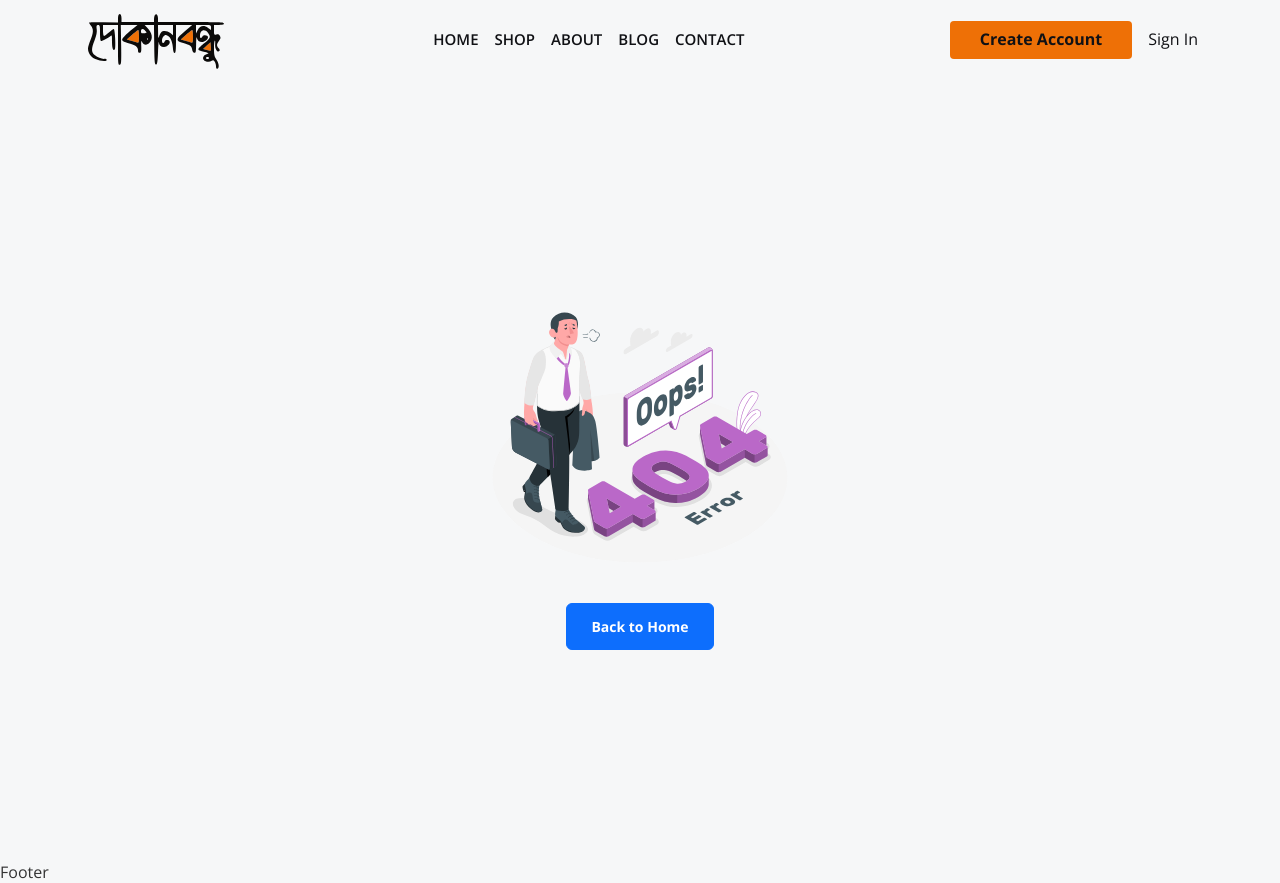
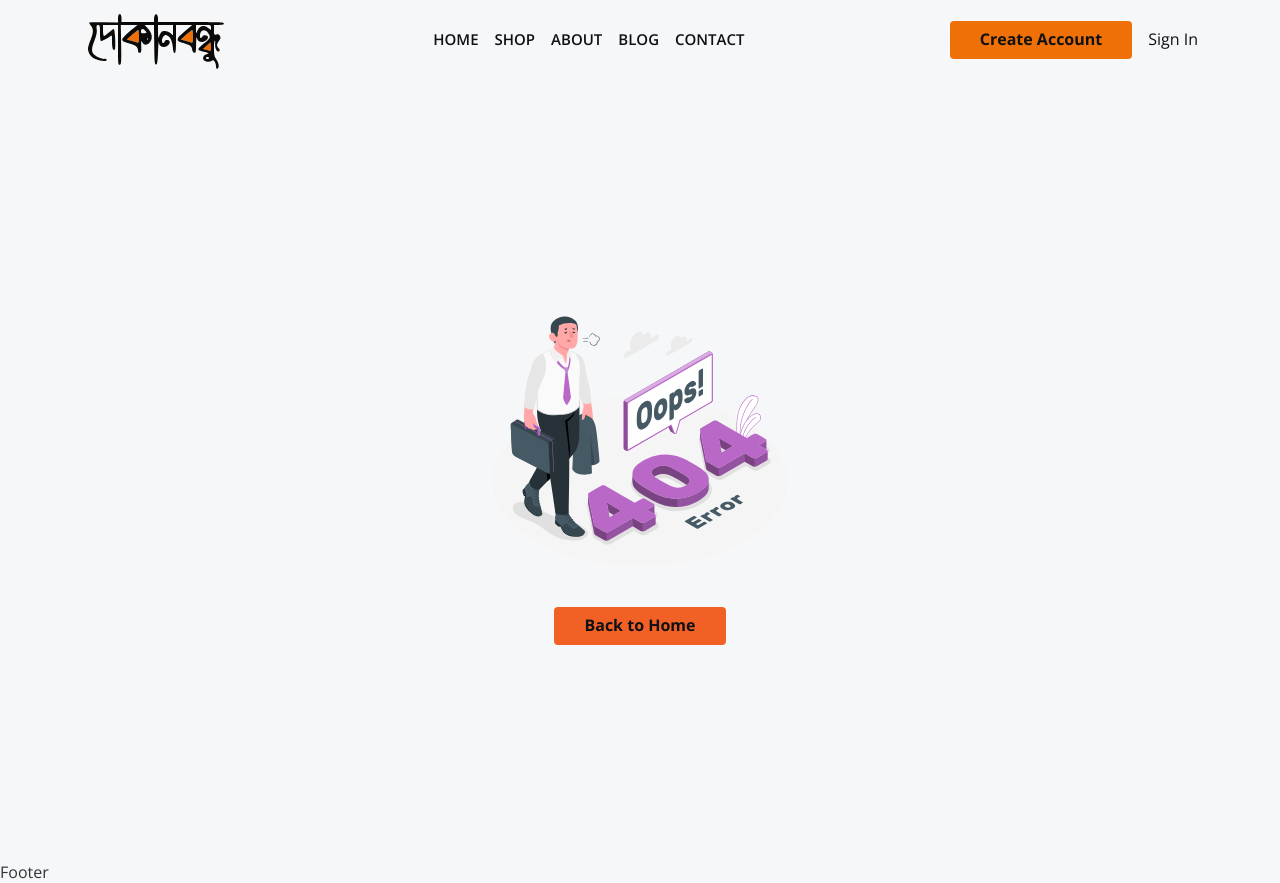
Before and after one commit to it27427/dokanbondhu-ecommerce, a React (Vite) app: page /contact in a window 1280 px wide. Built offline with nearby package versions, Linux system fonts and the light colour scheme.

Commit message:
not-found back button className updated

```diff
--- a/src/components/global/NotFound.jsx
+++ b/src/components/global/NotFound.jsx
@@ -9,7 +9,7 @@ const NotFound = () => {
           <img src={notfound} alt='not-found' />
         </figure>
 
-        <Link to='/' className='btn btn-primary text-white fw-bold px-4'>
+        <Link to='/' className='lab-btn'>
           Back to Home
         </Link>
       </div>
```
